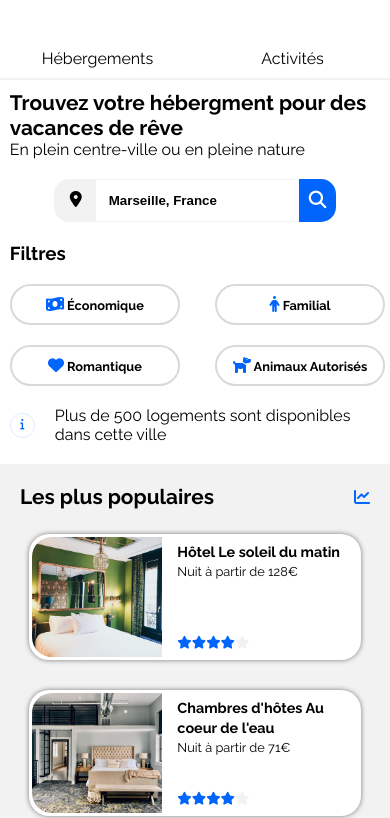
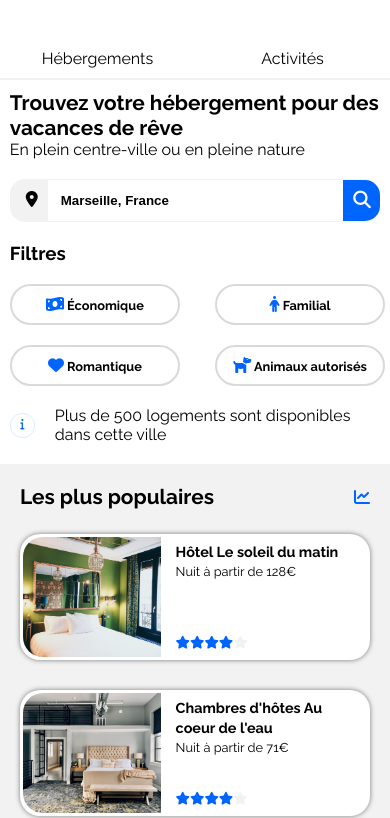
Before and after one commit to flancastre/OC_P2, a plain HTML site: page index.html in a window 390 px wide. Shown: the part 43-861 px from the top of the page. Drawn offline with Linux system fonts and the light colour scheme.

Commit message:
Refactoring HTML/CSS

```diff
--- a/CSS/style.css
+++ b/CSS/style.css
@@ -100,8 +100,9 @@ body {
 
 .recherche form {
   border: 1px solid var(--color4);
-  border-top-left-radius: 15px;
-  border-bottom-left-radius: 15px;
+  /* border-top-left-radius: 15px;
+  border-bottom-left-radius: 15px; */
+  border-radius: 15px;
   background: var(--color4);
   border-right: none;
 }
@@ -111,6 +112,7 @@ body {
   padding: 10px 10px 10px 15px;
   border-top-left-radius: 15px;
   border-bottom-left-radius: 15px;
+  text-align: center;
 }
 
 .recherche form input {
@@ -161,7 +163,6 @@ body {
   border: 2px solid var(--color3);
   padding: 10px;
   border-radius: 25px;
-  text-transform: capitalize;
   font-weight: bold;
   cursor: pointer;
   transition: 0.3s;
@@ -334,8 +335,7 @@ footer {
   line-height: 2rem;
 }
 
-/* ************************************************* */
-/* Taille temporaire des images pour ne pas qu'elles dérange  */
+/***************** Taille des images ************/
 
 .section-2-left-cards img {
   height: 90px;
@@ -357,8 +357,6 @@ footer {
   border-radius: 20px 20px 0 0;
   object-fit: cover;
 }
-
-/* ***************************************************** */
 
 /********* Media Query pour tablette ********/
 
@@ -432,6 +430,12 @@ footer {
     justify-content: center;
   }
 
+  .recherche form {
+    width: 100%;
+    display: grid;
+    grid-template-columns: 10% 80% 10%;
+  }
+
   .recherche button span {
     display: none;
   }
@@ -486,6 +490,11 @@ footer {
     grid-template-columns: 1fr;
   }
 
+  .section-2-left-cards,
+  .section-2-right-cards {
+    width: 100%;
+  }
+
   .section-3 {
     text-align: left;
     padding: 20px;
--- a/index.html
+++ b/index.html
@@ -23,7 +23,7 @@
     </header>
 
     <section class="section-1">
-        <h1>Trouvez votre hébergment pour des vacances de rêve</h1>
+        <h1>Trouvez votre hébergement pour des vacances de rêve</h1>
         <p>En plein centre-ville ou en pleine nature</p>
 
         <div class="recherche">
@@ -32,14 +32,14 @@
                     <i class="fa-solid fa-location-dot"></i>
                 </label>
                 <input type="text" id="search" placeholder="Marseille, France">
+                <button type="submit"> <span>Rechercher</span> <i class="fa-solid fa-magnifying-glass"></i></button>
             </form>
-            <button> <span>Rechercher</span> <i class="fa-solid fa-magnifying-glass"></i></button>
         </div>
 
         <div class="filter">
             <h3>Filtres</h3>
             <ul>
-                <li><i class="fa-solid fa-money-bill-wave"></i> économique</li>
+                <li><i class="fa-solid fa-money-bill-wave"></i> Économique</li>
                 <li><i class="fa-solid fa-person"></i> Familial</li>
                 <li><i class="fa-solid fa-heart"></i> Romantique</li>
                 <li><i class="fa-solid fa-dog"></i> Animaux autorisés</li>
```
